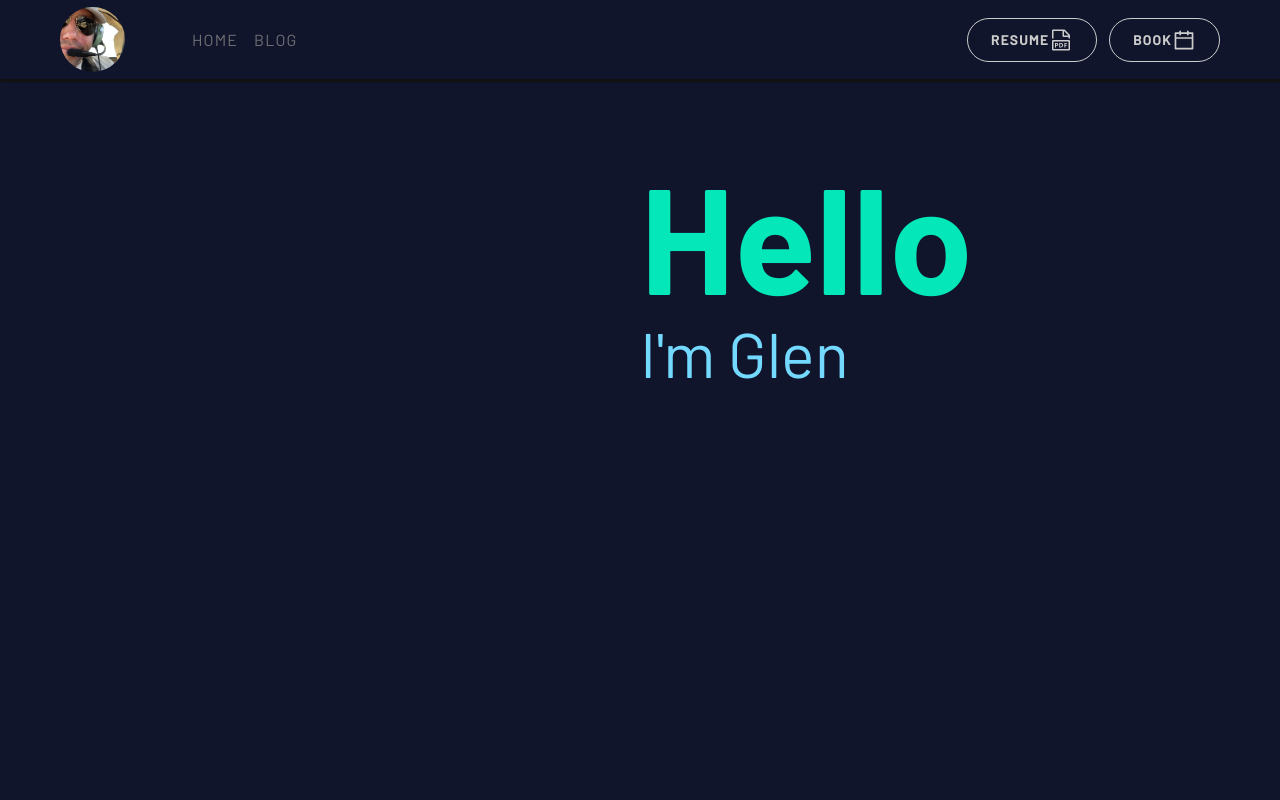
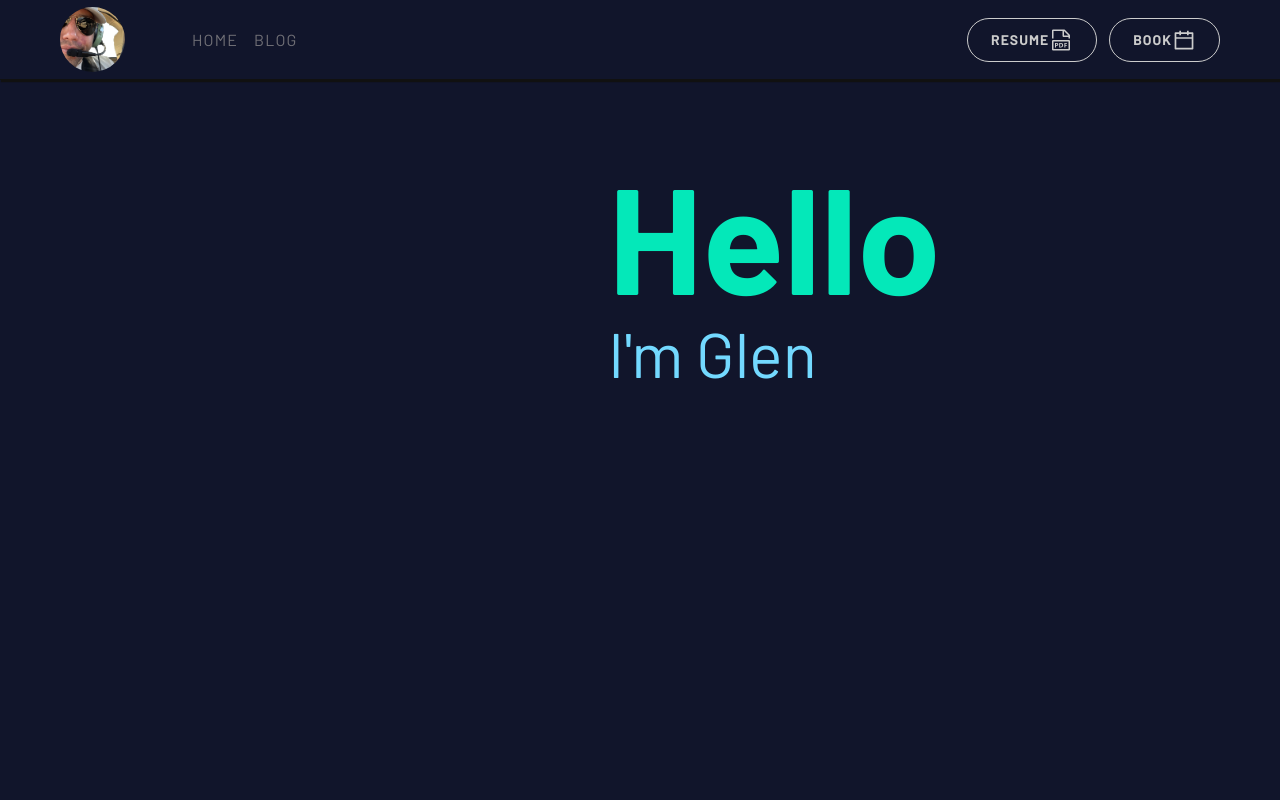
Before and after one commit to GlenCodez/glenned.com, a React (Create React App) app: page / in a window 1280 px wide. Shown: the top 800 px of the page. Built offline with nearby package versions, Linux system fonts and the light colour scheme.

Commit message:
95 screen width

```diff
--- a/src/assets/styles/index.css
+++ b/src/assets/styles/index.css
@@ -1,7 +1,7 @@
 html {
   box-sizing: border-box;
   height: 100vh;
-  width: 100vw;
+  width: 95vw;
 }
 
 *, *:before, *:after {
```
